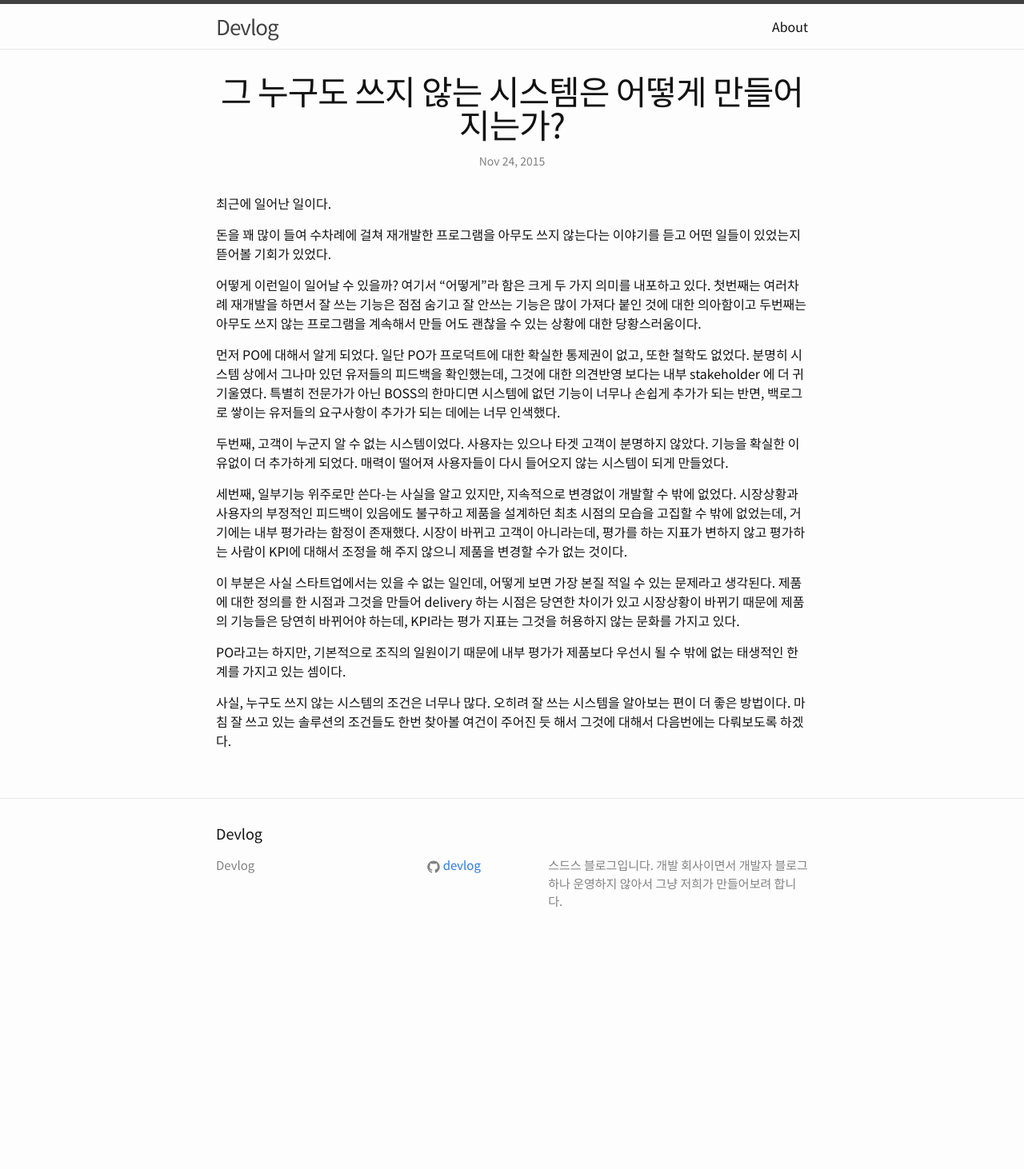
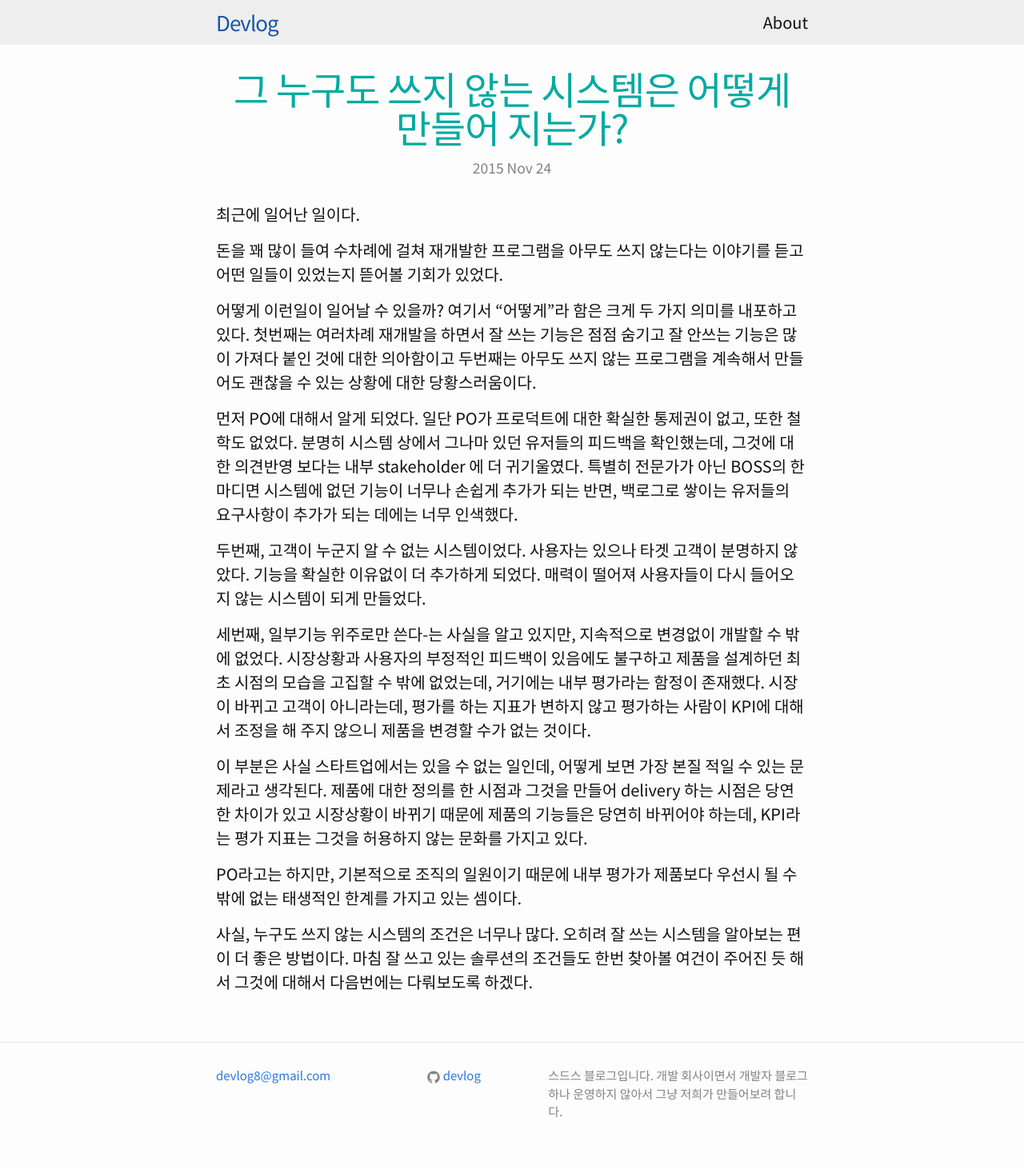
Before and after one commit to devlog/devlog.github.io, a Jekyll site: the page built from _posts/2015-11-24-who-knows.md, in a window 1280 px wide. Shown: the whole page at 80% size. Built offline with Jekyll 4.4.1, drawn with Linux system fonts in a browser that asks for light colours; comment, search, counter and statistics services are not loaded; before the commit the page ends 1199 px from its top, so only the background shows below that.

Commit message:
layout 및 디자인 변경 	modified:   _config.yml 	modified:   _includes/footer.html 	modified:   _layouts/post.html 	modified:   _sass/_base.scss 	modified:   _sass/_layout.scss 	modified:   css/main.scss

```diff
--- a/_config.yml
+++ b/_config.yml
@@ -7,7 +7,7 @@
 
 # Site settings
 title: Devlog
-#email: @gmail.com
+email: devlog8@gmail.com
 description: > # this means to ignore newlines until "baseurl:"
   스드스 블로그입니다. 개발 회사이면서 개발자 블로그 하나 운영하지 않아서 그냥 저희가 만들어보려 합니다.
 baseurl: "" # the subpath of your site, e.g. /blog
--- a/_includes/footer.html
+++ b/_includes/footer.html
@@ -2,12 +2,9 @@
 
   <div class="wrapper">
 
-    <h2 class="footer-heading">{{ site.title }}</h2>
-
     <div class="footer-col-wrapper">
       <div class="footer-col footer-col-1">
         <ul class="contact-list">
-          <li>{{ site.title }}</li>
           <li><a href="mailto:{{ site.email }}">{{ site.email }}</a></li>
         </ul>
       </div>
--- a/_layouts/post.html
+++ b/_layouts/post.html
@@ -5,7 +5,7 @@
 
   <header class="post-header">
     <h1 class="post-title" itemprop="name headline">{{ page.title }}</h1>
-    <p class="post-meta"><time datetime="{{ page.date | date_to_xmlschema }}" itemprop="datePublished">{{ page.date | date: "%b %-d, %Y" }}</time>{% if page.author %} • <span itemprop="author" itemscope itemtype="http://schema.org/Person"><span itemprop="name">{{ page.author }}</span></span>{% endif %}</p>
+    <p class="post-meta"><time datetime="{{ page.date | date_to_xmlschema }}" itemprop="datePublished">{{ page.date | date: "%Y %b %-d" }}</time>{% if page.author %} • <span itemprop="author" itemscope itemtype="http://schema.org/Person"><span itemprop="name">{{ page.author }}</span></span>{% endif %}</p>
   </header>
 
   <div class="post-content" itemprop="articleBody">
--- a/_sass/_base.scss
+++ b/_sass/_base.scss
@@ -82,8 +82,7 @@
  * Headings
  */
 h1, h2, h3, h4, h5, h6 {
-    /*font-weight: $base-font-weight;*/
-  font-weight: 200;
+    font-weight: $base-font-weight;
 }
 
 
--- a/_sass/_layout.scss
+++ b/_sass/_layout.scss
@@ -1,13 +1,12 @@
-
-
 /**
  * Site header
  */
 .site-header {
-    border-top: 5px solid $grey-color-dark;
-    border-bottom: 1px solid $grey-color-light;
+    // border-top: 5px solid $grey-color-dark;
+    // border-bottom: 1px solid $grey-color-light;
     min-height: 56px;
 
+    background-color: #EEEEEE;
     // Positioning context for the mobile navigation icon
     position: relative;
 }
@@ -22,7 +21,7 @@
 
     &,
     &:visited {
-        color: $grey-color-dark;
+        color: #1756a9;
     }
 }
 
@@ -202,14 +201,15 @@
  * Posts
  */
 .post-header {
+    text-align: center;
     margin-bottom: $spacing-unit;
-    text-align: center;
 }
 
 .post-title {
-    font-size: 42px;
+    font-size: 48px;
     letter-spacing: -1px;
     line-height: 1;
+    color: #00AAA0;
 
     @include media-query($on-laptop) {
         font-size: 36px;
@@ -218,6 +218,14 @@
 
 .post-content {
     margin-bottom: $spacing-unit;
+
+
+    h2, h3 {
+        margin-top: 40px;
+        margin-bottom: 20px;
+    }
+
+
 
     h2 {
         font-size: 32px;
--- a/css/main.scss
+++ b/css/main.scss
@@ -7,8 +7,9 @@
 
 // Our variables
 $base-font-family: "Noto Sans KR", Helvetica, Arial, sans-serif;
-$base-font-size:   16px;
-$base-font-weight: 400;
+//$base-font-family: "Helvetica Neue", Helvetica, Arial, sans-serif;
+$base-font-size:   20px;
+$base-font-weight: 200;
 $small-font-size:  $base-font-size * 0.875;
 $base-line-height: 1.5;
 
```
